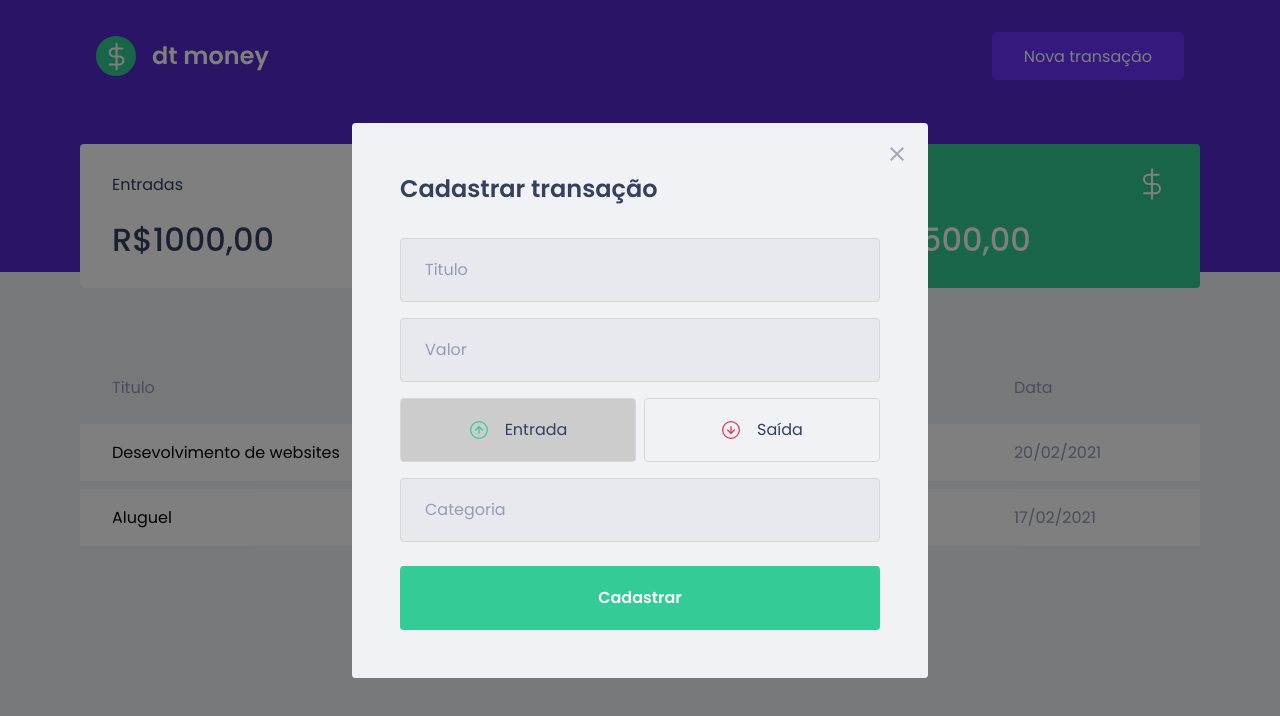
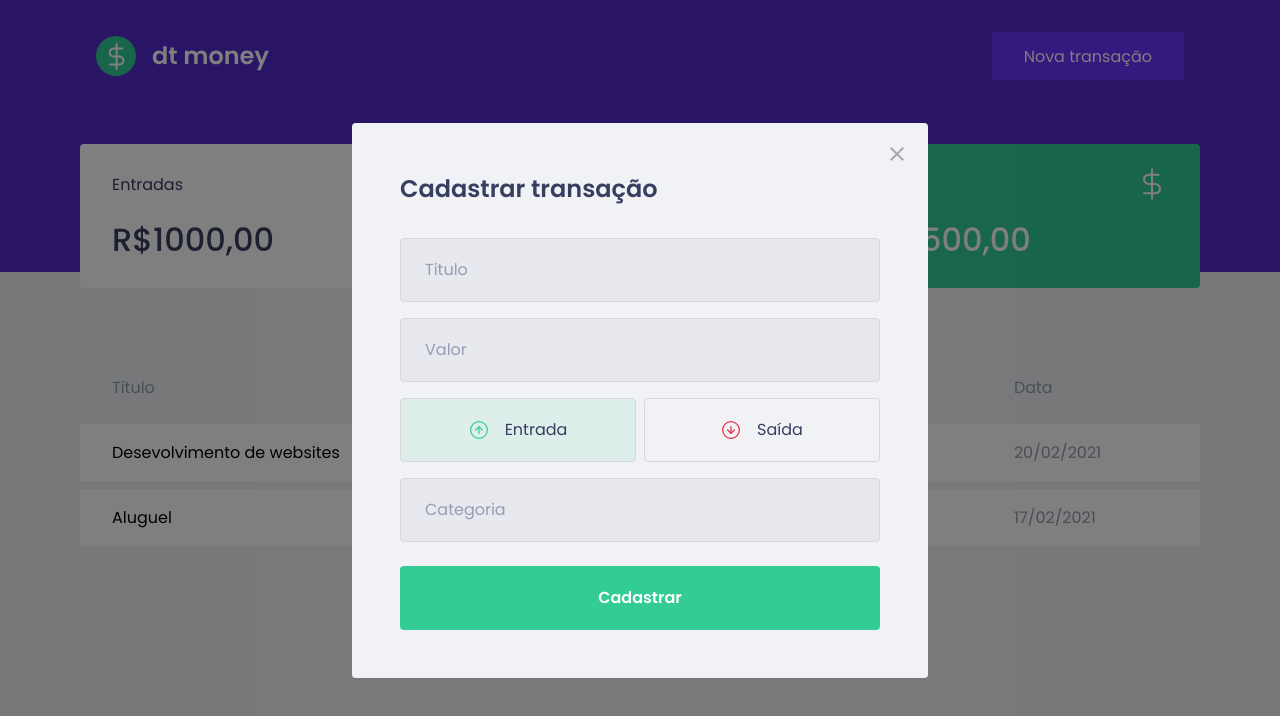
Before and after one commit to manuncorrea/dtmoney, a React (Create React App) app: page / in a window 1280 px wide. Both pictures are taken after a click on the button "Nova transação". Shown: the top 716 px of the page. Built offline with nearby package versions, Linux system fonts and the light colour scheme; no server answers; what miragejs would draw is missing.

Commit message:
cores dos botões

```diff
--- a/src/components/NewTransactionModal/index.tsx
+++ b/src/components/NewTransactionModal/index.tsx
@@ -37,6 +37,7 @@
             onClick={() =>
             setType('deposit')}
             isActive={type === 'deposit'}
+            activeColor="green"
           >
             <img src={incomeImg} alt="Entrada"/>
             <span>Entrada</span>
@@ -47,6 +48,7 @@
             onClick={() =>
             setType('withdraw')}
             isActive={type === 'withdraw'}
+            activeColor="red"
           >
             <img src={outcomeImg} alt="Saida"/>
             <span>Saída</span>
--- a/src/components/NewTransactionModal/styles.ts
+++ b/src/components/NewTransactionModal/styles.ts
@@ -1,5 +1,5 @@
 import styled from "styled-components";
-import { darken } from 'polished';
+import { darken, transparentize } from 'polished';
 
 export const Container = styled.form`
   h2{
@@ -59,6 +59,12 @@
 
 interface RadioBoxProps {
   isActive: boolean;
+  activeColor: 'green' | 'red';
+}
+
+const colors = {
+  green: '#33cc95',
+  red: '#e52e4d'
 }
 
 export const RadioBox = styled.button<RadioBoxProps>`
@@ -66,7 +72,10 @@
     border: 1px solid #d7d7d7;
     border-radius: 0.25rem;
 
-    background: ${(props) => props.isActive ? '#ccc' : 'transparent'};
+    background: ${(props) => props.isActive
+    ? transparentize(0.9, colors[props.activeColor])
+    : 'transparent'
+    };
 
     display: flex;
     align-items: center;
```
